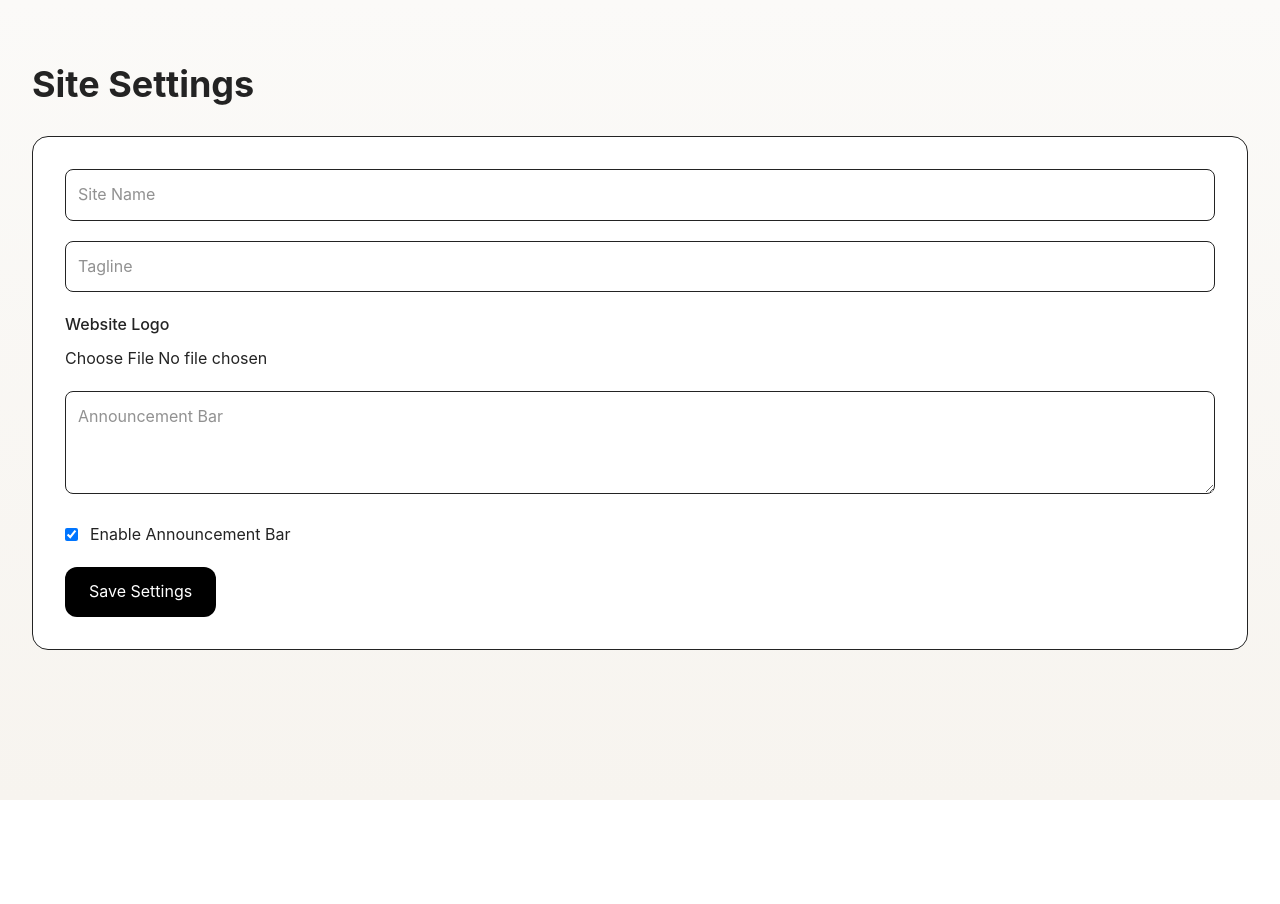
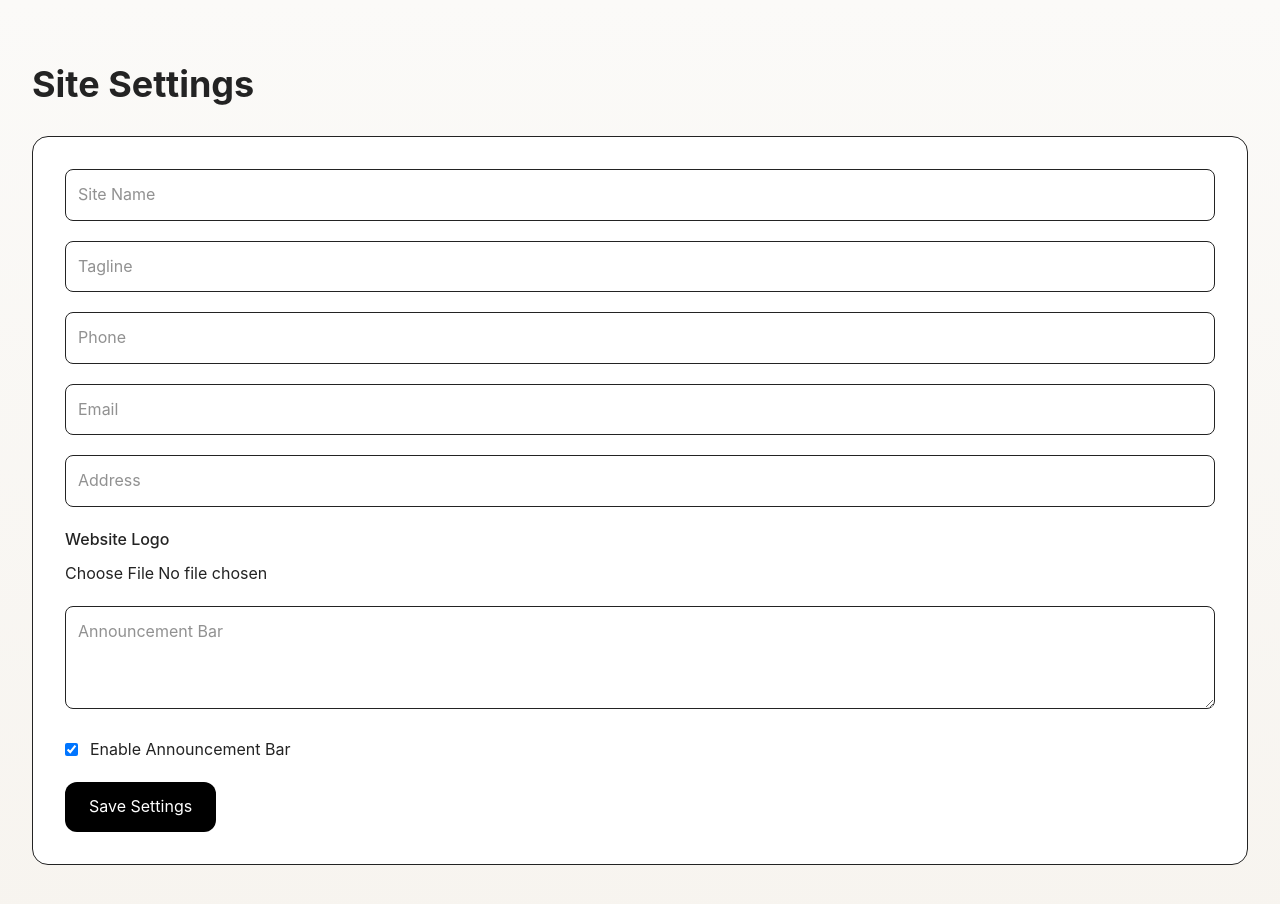
Before and after one commit to mohitshukla123-DLN/dln-website-v2, a React (Vite) app: page /admin/site-settings in a window 1280 px wide. Shown: the top 904 px of the page. Before the commit the page ends 800 px from the top, so only its background shows below. Built offline with nearby package versions, Linux system fonts and the light colour scheme; no server answers; the database is empty.

Commit message:
Site Settings

```diff
--- a/app/components/layout/Footer.tsx
+++ b/app/components/layout/Footer.tsx
@@ -5,21 +5,27 @@ import { supabase } from "../../lib/supabase";
 
 export default function Footer() {
 
-const [siteName, setSiteName] = useState("{siteName}");
+const [siteName, setSiteName] = useState("Dress Like Nawaabs");
 const [tagline, setTagline] = useState("");
+const [phone, setPhone] = useState("");
+const [email, setEmail] = useState("");
+const [address, setAddress] = useState("");
 
 useEffect(() => {
   async function loadSettings() {
     const { data } = await supabase
       .from("site_settings")
-      .select("site_name,tagline")
+      .select("site_name,tagline,phone,email,address")
       .limit(1)
       .single();
 
     if (!data) return;
 
-    setSiteName(data.site_name ?? "{siteName}");
+    setSiteName(data.site_name ?? "Dress Like Nawaabs");
     setTagline(data.tagline ?? "");
+    setPhone(data.phone ?? "");
+    setEmail(data.email ?? "");
+    setAddress(data.address ?? "");
   }
 
   loadSettings();
@@ -86,11 +92,11 @@ useEffect(() => {
 
             <div className="space-y-3 text-gray-300">
 
-              <p>📞 +91 XXXXX XXXXX</p>
+              <p>📞 {phone}</p>
 
-              <p>✉️ contact@dresslikenawaabs.com</p>
+              <p>✉️ {email}</p>
 
-              <p>📍 India</p>
+              <p>📍 {address}</p>
 
             </div>
           </div>
--- a/app/pages/admin/AdminSiteSettingsPage.tsx
+++ b/app/pages/admin/AdminSiteSettingsPage.tsx
@@ -8,6 +8,10 @@ export default function AdminSiteSettingsPage() {
 
   const [siteName, setSiteName] = useState("");
   const [tagline, setTagline] = useState("");
+
+  const [phone, setPhone] = useState("");
+  const [email, setEmail] = useState("");
+  const [address, setAddress] = useState("");
 
   const [announcement, setAnnouncement] = useState("");
   const [announcementEnabled, setAnnouncementEnabled] = useState(true);
@@ -34,6 +38,9 @@ export default function AdminSiteSettingsPage() {
   setLogoUrl(data.logo_url ?? "");
   setSiteName(data.site_name ?? "");
   setTagline(data.tagline ?? "");
+  setPhone(data.phone ?? "");
+  setEmail(data.email ?? "");
+  setAddress(data.address ?? "");
   setAnnouncement(data.announcement_text ?? "");
   setAnnouncementEnabled(
     data.announcement_enabled ?? true
@@ -78,6 +85,9 @@ export default function AdminSiteSettingsPage() {
       .update({
           site_name: siteName,
           tagline,
+          phone,
+          email,
+          address,
 
           logo_url: logoUrl,
 
@@ -126,6 +136,27 @@ export default function AdminSiteSettingsPage() {
               onChange={(e)=>
                 setTagline(e.target.value)
               }
+            />
+
+            <input
+              className="w-full rounded-lg border p-3"
+              placeholder="Phone"
+              value={phone}
+              onChange={(e) => setPhone(e.target.value)}
+            />
+
+            <input
+              className="w-full rounded-lg border p-3"
+              placeholder="Email"
+              value={email}
+              onChange={(e) => setEmail(e.target.value)}
+            />
+
+            <input
+              className="w-full rounded-lg border p-3"
+              placeholder="Address"
+              value={address}
+              onChange={(e) => setAddress(e.target.value)}
             />
 
             <div>
```
